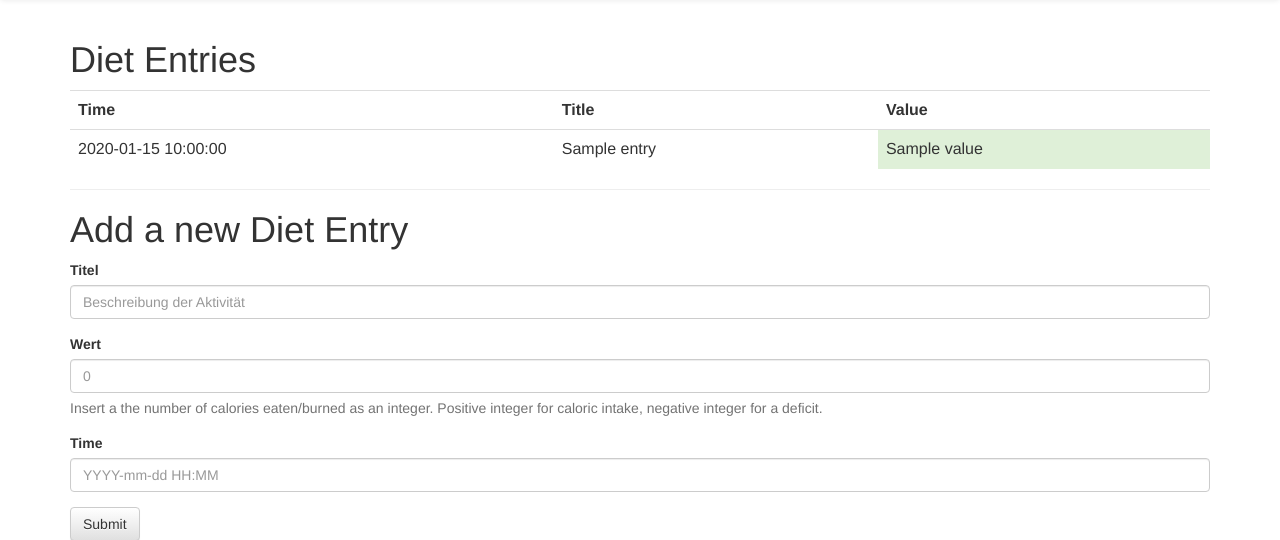
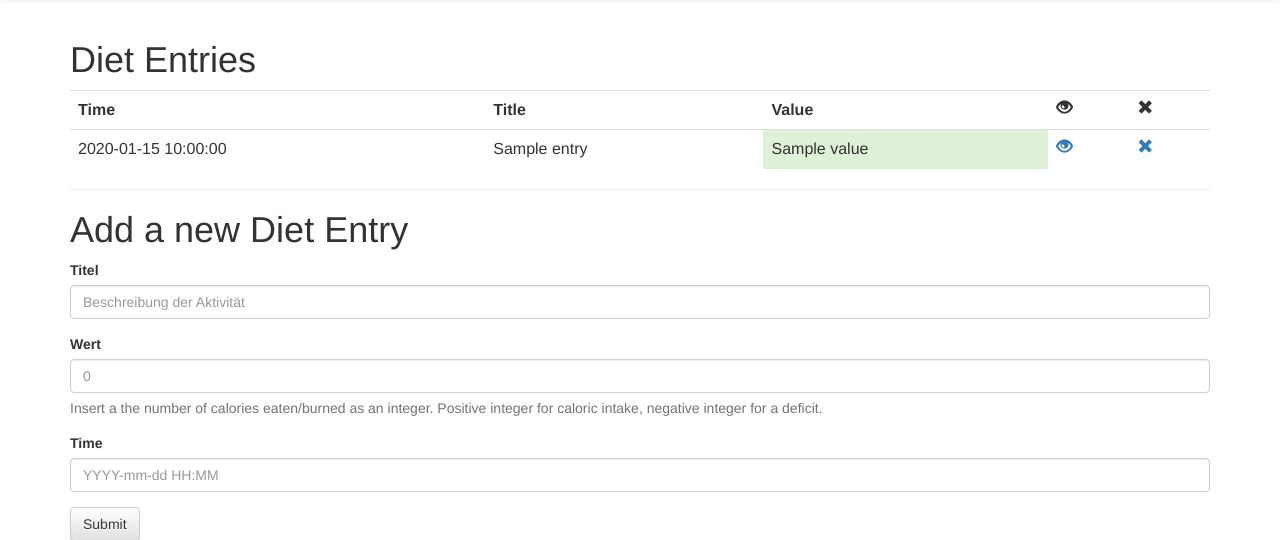
Before and after one commit to aspineon/selfapi, a Flask app: template selfapi/templates/diet.html in a window 1280 px wide. Shown: the part 52-592 px from the top of the page. Run offline with Flask 2, Linux system fonts and the light colour scheme; the template is opened without the code that fills it: most values are stand-ins (such as "Sample title", 1, 10 or a date in 2020); parts of the project's set-up code (start-up, migrations or seed data) failed here and were passed over; some libraries are stand-ins or nearby versions.

Commit message:
removed javascript call from diet form

```diff
--- a/selfapi/templates/diet.html
+++ b/selfapi/templates/diet.html
@@ -11,12 +11,16 @@
             <th>Time</th>
             <th>Title</th>
             <th>Value</th>
+            <th><span class="glyphicon glyphicon-eye-open"></span></th>
+            <th><span class="glyphicon glyphicon-remove"></span></th>
         </tr>
         {% for entry in entries %}
         <tr>
             <td>{{ entry.timestamp }}</td>
             <td>{{ entry.title }}</td>
             <td {% if entry.value > 0 %} class="info" {% else %} class="success" {% endif %}>{{ entry.value }}</td>
+            <th><a href='#'><span class="glyphicon glyphicon-eye-open"></span></a></th>
+            <th><a href='#'><span class="glyphicon glyphicon-remove"></span></a></th>
         </tr>
         {% endfor %}
     </table>
@@ -57,17 +61,4 @@
 
     <button type="submit" id="submitButton" class="btn btn-default">Submit</button>
 </form>
-
-<script>
-        $('#diet').submit( function(event) {
-            $.post( 'api/diet', $('form#diet').serialize(), function(data) {
-                 $(".alert").html("Erfolgreich gesendet: " + data.status)
-                 $(".alert").alert()
-               },
-               'json' // I expect a JSON response
-            );
-            event.preventDefault();
-        });
-
-</script>
 {% endblock %}
```
